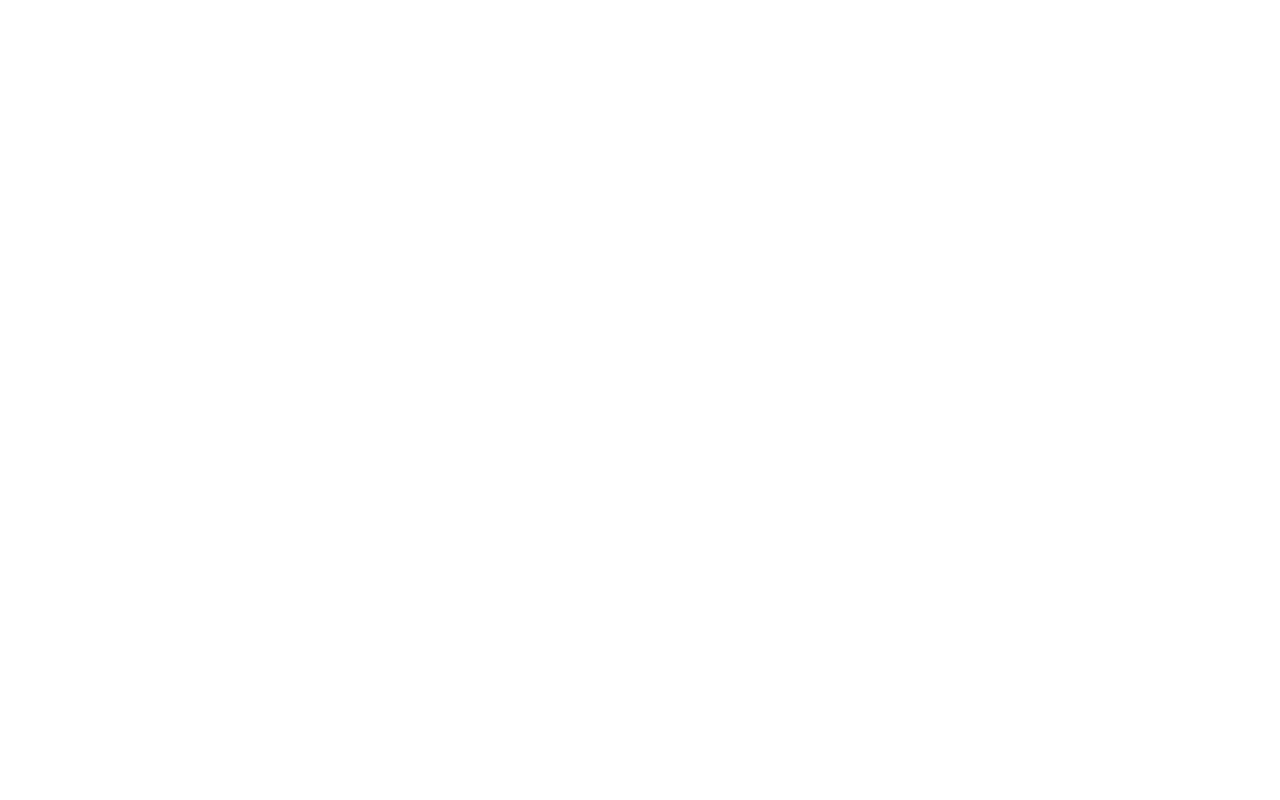
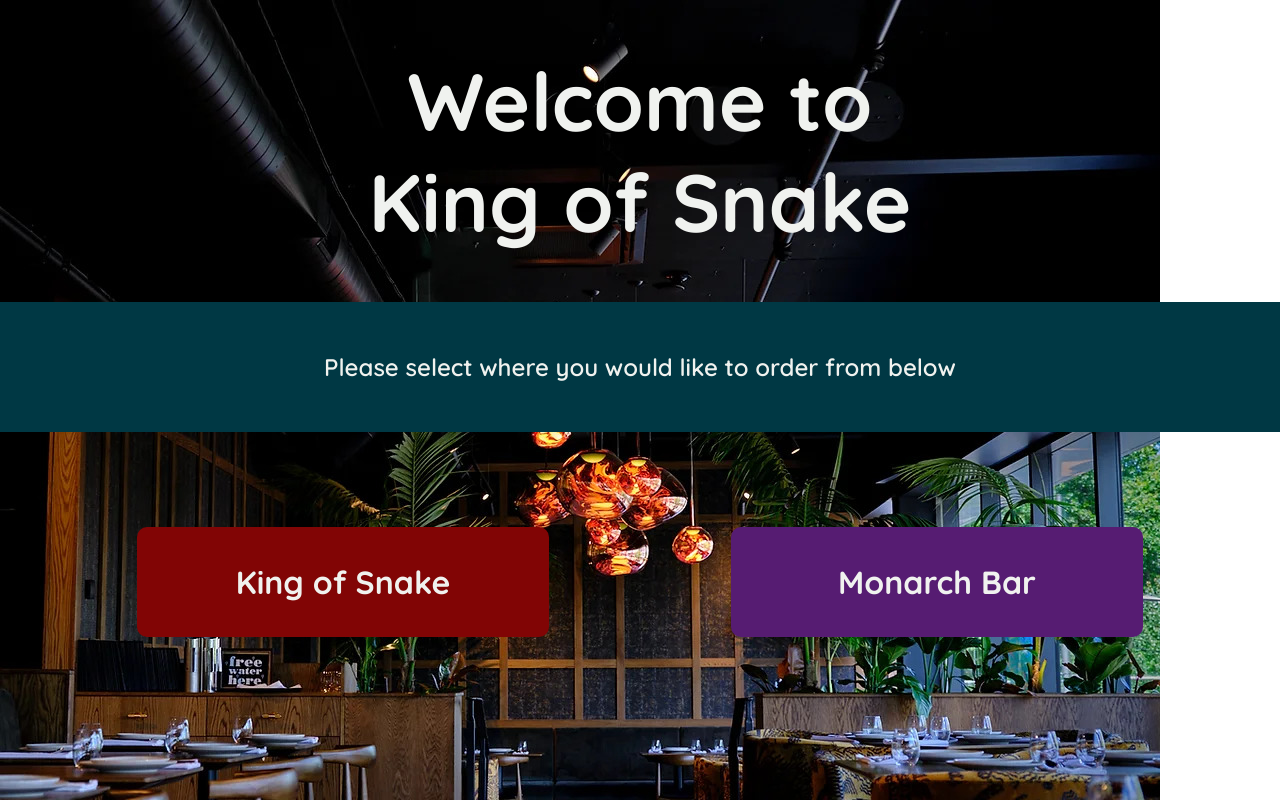
Before and after one commit to kelsiefromyoobee/summative-1-online-ordering, a plain HTML site: page home.html in a window 1280 px wide. Drawn offline with Linux system fonts and the light colour scheme.

Commit message:
added more to page

```diff
--- a/home.html
+++ b/home.html
@@ -0,0 +1,31 @@
+<html lang="en">
+<head>
+    <meta charset="UTF-8">
+    <meta http-equiv="X-UA-Compatible" content="IE=edge">
+    <meta name="viewport" content="width=device-width, initial-scale=1.0">
+    <title>Document</title>
+    <link rel="stylesheet" href="./resources/style/style.css">
+    <link href="https://fonts.googleapis.com/css2?family=Quicksand:wght@400;500;600;700&display=swap" rel="stylesheet">
+</head>
+<body>
+    <section class="img-wrapper">
+       <div class="welcome">
+            <h1>Welcome to</h1>
+                <!-- <br> -->
+            <h1>King of Snake</h1>
+        </div>
+        <div class="subhead">
+            <h2>Please select where you would like to order from below</h2>
+        </div>
+        <div class="button-parent">
+            <div class="button">
+                <a href="menu.html">King of Snake</a>
+            </div>
+
+            <div class="monarch">
+                <a href="">Monarch Bar</a>
+                </div>
+        </div>
+    </section>
+</body>
+</html>
--- a/resources/style/style.css
+++ b/resources/style/style.css
@@ -1,14 +1,29 @@
 body{
     margin: 0;
+}
+h1{
+    margin: 0;
+font-family: 'Quicksand', sans-serif;
+font-weight: 700;
+}
+h2{
+    margin: 0;
+    font-family: 'Quicksand', sans-serif;
+    font-weight: 600;
+}
+p{
+    margin: 0;
+    font-family: 'Quicksand', sans-serif;
+    font-weight: 500;
 }
 
 .img-wrapper{
     background-image: url(../images/king-of-snake-main-pic.jpg);
-    height:100vh;
+    height: 100vh;
     /* width: 100%; */
     /* background-position: top 0 left 0; */
     background-repeat: no-repeat;
-    background-size: cover;
+    object-fit: cover;
 
 }
 .logo-vid{
@@ -23,14 +38,16 @@ padding: 50px 0px;
 .button-parent{
     text-align: center;
     display: flex;
+    flex-wrap: wrap;
     align-items: center;
-    flex-direction: column;
-    margin: 150px;
+    /* flex-direction: column; */
+    padding-top: 50px;
+    justify-content: space-evenly;
 }
 .button{
-    /* flex: 1; */
+
     background-color: #810505;
-    width: 372px;
+    min-width: 372px;
     /* height: 92px; */
     font-size: 32px;
     border-radius: 10px;
@@ -44,3 +61,34 @@ padding: 50px 0px;
     text-decoration: none;
     color: #F0F2EF;
 }
+/* page2 */
+.welcome{
+    color: #F0F2EF;
+    font-family: 'Quicksand', sans-serif;
+    font-size: 54px;
+    font-weight: 700;
+    text-align: center;
+    padding: 50px 0;
+}
+.subhead{
+    padding: 50px 0;
+    text-align: center;
+    color: #F0F2EF;
+    background-color: #003844;
+    font-size: 16px;
+}
+.monarch{
+    background-color: #561C72;
+    width: 372px;
+    /* height: 92px; */
+    font-size: 32px;
+    border-radius: 10px;
+    margin: 45px;
+    padding: 35px 20px;
+    font-family: 'Quicksand', sans-serif;
+    font-weight: 700;
+}
+.monarch a{
+    text-decoration: none;
+    color: #F0F2EF;
+}
```
